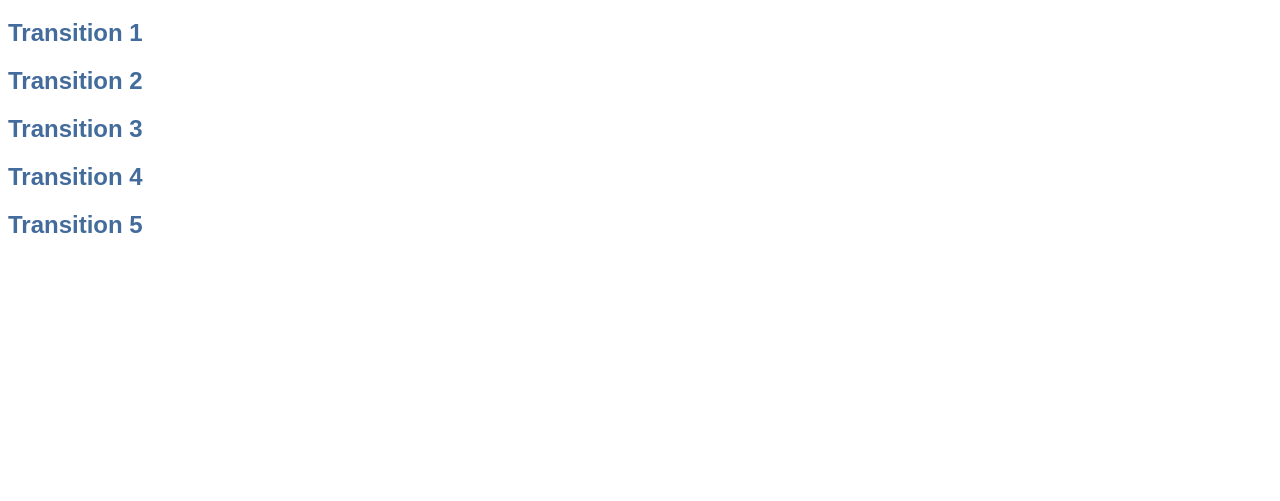
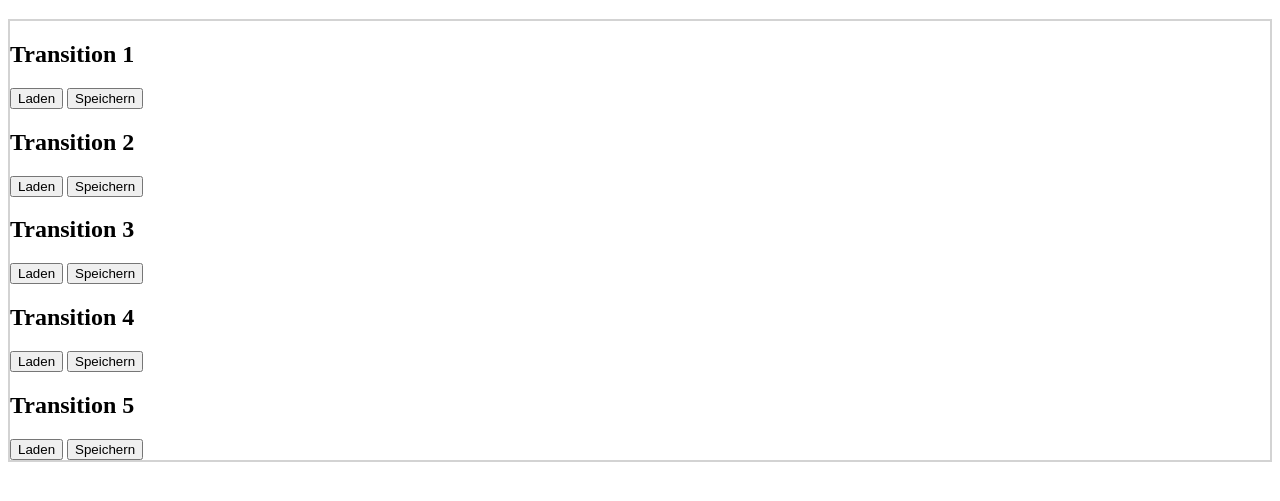
Before and after one commit to Michael-Bissinger/CSS-Transitions-implementation, a plain HTML site: page index.html in a window 1280 px wide. Shown: the part 61-562 px from the top of the page. Drawn offline with Linux system fonts and the light colour scheme.

Commit message:
Add buttons

```diff
--- a/index.html
+++ b/index.html
@@ -11,10 +11,25 @@
 
     <div class="rand">
       <h2>Transition 1</h2>
+
+      <button type="button" id="button_load_1">Laden</button>
+      <button type="button" id="button_save_1">Speichern</button>
       <h2>Transition 2</h2>
+
+      <button type="button" id="button_load_2">Laden</button>
+      <button type="button" id="button_save_3">Speichern</button>
       <h2>Transition 3</h2>
+
+      <button type="button" id="button_load_3">Laden</button>
+      <button type="button" id="button_save_3">Speichern</button>
       <h2>Transition 4</h2>
+
+      <button type="button" id="button_load_4">Laden</button>
+      <button type="button" id="button_save_4">Speichern</button>
       <h2>Transition 5</h2>
+
+      <button type="button" id="button_load_5">Laden</button>
+      <button type="button" id="button_save_5">Speichern</button>
     </div>
   </body>
 </html>
--- a/style.css
+++ b/style.css
@@ -1,7 +1,4 @@
 .rand {
-    color:#436C9C;
-	font-family: Arial;
-	margin: 4px 0 4px 0;
-	font-weight: bold;
+    border: 2px solid lightgrey;
 
 }
```
